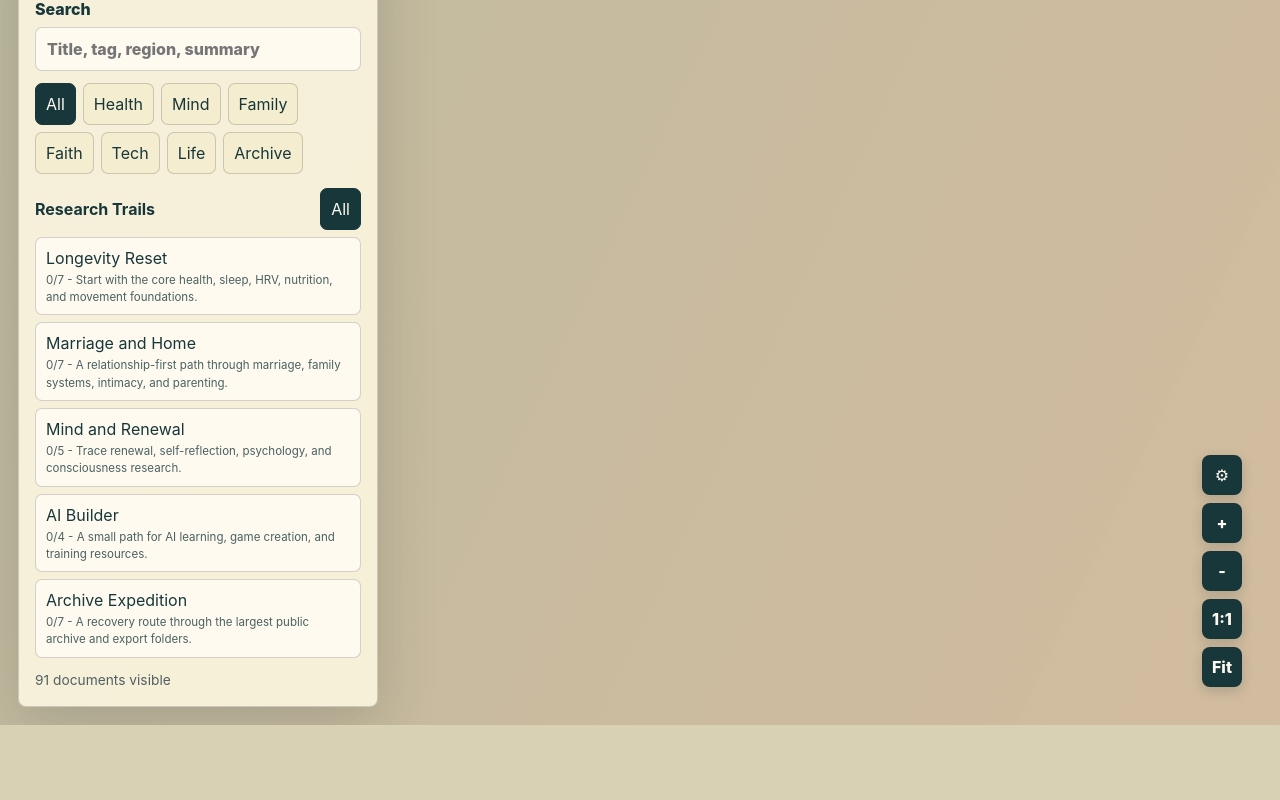
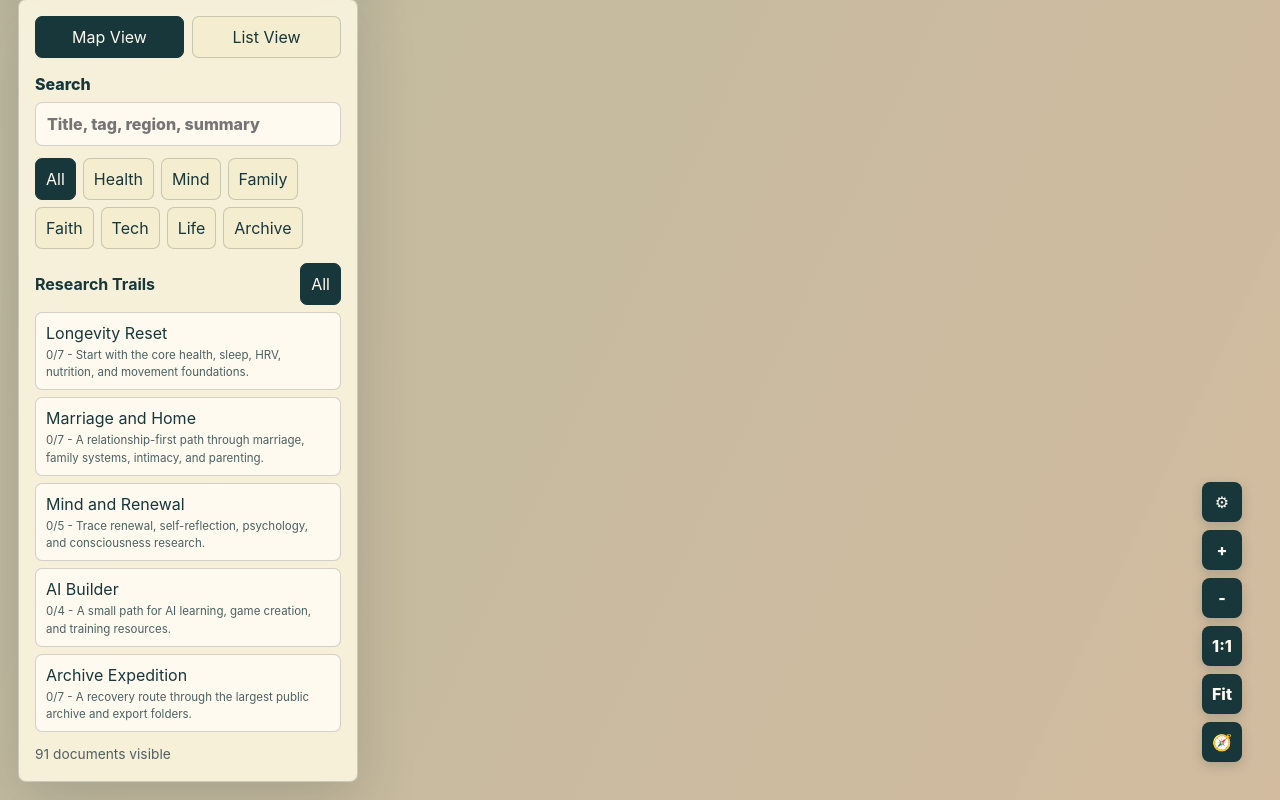
Before and after one commit to joshualparris/ResearchAtlas, a React (Vite) app: page / in a window 1280 px wide. Shown: the part 2171-2971 px from the top of the page. Before the commit the page ends 2896 px from the top, so only its background shows below. Built offline with nearby package versions, Linux system fonts and the light colour scheme.

Commit message:
feat: implement resizable panels and compass toggle

```diff
--- a/src/App.tsx
+++ b/src/App.tsx
@@ -29,6 +29,11 @@ const THEME_STORAGE_KEY = "research-atlas.theme.v1";
 const SETTINGS_STORAGE_KEY = "research-atlas.settings.v1";
 const GEMS_STORAGE_KEY = "research-atlas.gems.v1";
 const QUEST_STORAGE_KEY = "research-atlas.quest.v1";
+const SIDEBAR_WIDTH_KEY = "research-atlas.sidebar-width.v1";
+const READER_WIDTH_KEY = "research-atlas.reader-width.v1";
+const PANEL_WIDTH_KEY = "research-atlas.panel-width.v1";
+const READER_HEIGHT_KEY = "research-atlas.reader-height.v1";
+const COMPASS_STORAGE_KEY = "research-atlas.compass.v1";
 const REVIEW_DUE_DAYS = 7;
 const PLAYER_SPEED = 265;
 const INSPECT_DISTANCE = 105;
@@ -219,6 +224,46 @@ export default function App() {
   const [shrineDiscovery, setShrineDiscovery] = useState<ResearchDocument | null>(null);
   const [isTeleportMenuOpen, setIsTeleportMenuOpen] = useState(false);
   const [isMinimapOpen, setIsMinimapOpen] = useState(true);
+  const [isCompassOpen, setIsCompassOpen] = useState(() => {
+    try {
+      const saved = window.localStorage.getItem(COMPASS_STORAGE_KEY);
+      return saved === null ? true : saved === "true";
+    } catch {
+      return true;
+    }
+  });
+  const [sidebarWidth, setSidebarWidth] = useState(() => {
+    try {
+      const saved = window.localStorage.getItem(SIDEBAR_WIDTH_KEY);
+      return saved ? parseInt(saved, 10) : 340;
+    } catch {
+      return 340;
+    }
+  });
+  const [readerWidth, setReaderWidth] = useState(() => {
+    try {
+      const saved = window.localStorage.getItem(READER_WIDTH_KEY);
+      return saved ? parseInt(saved, 10) : 600;
+    } catch {
+      return 600;
+    }
+  });
+  const [panelWidth, setPanelWidth] = useState(() => {
+    try {
+      const saved = window.localStorage.getItem(PANEL_WIDTH_KEY);
+      return saved ? parseInt(saved, 10) : 460;
+    } catch {
+      return 460;
+    }
+  });
+  const [readerHeight, setReaderHeight] = useState(() => {
+    try {
+      const saved = window.localStorage.getItem(READER_HEIGHT_KEY);
+      return saved ? parseInt(saved, 10) : 500;
+    } catch {
+      return 500;
+    }
+  });
   const [trackingDocumentId, setTrackingDocumentId] = useState<string | null>(null);
   const [focusMode, setFocusMode] = useState(false);
   const [themeMode, setThemeMode] = useState<ThemeMode>(() => loadThemeMode());
@@ -564,6 +609,18 @@ export default function App() {
       if (key === "m" && !isTypingTarget(event.target)) {
         event.preventDefault();
         setIsMinimapOpen((prev) => !prev);
+        return;
+      }
+
+      if (key === "c" && !isTypingTarget(event.target)) {
+        event.preventDefault();
+        setIsCompassOpen((prev) => {
+          const next = !prev;
+          try {
+            window.localStorage.setItem(COMPASS_STORAGE_KEY, String(next));
+          } catch { /* ignore */ }
+          return next;
+        });
         return;
       }
 
@@ -971,12 +1028,36 @@ export default function App() {
     );
   });
 
+  const startResizing = useCallback((mouseDownEvent: React.MouseEvent) => {
+    const startWidth = sidebarWidth;
+    const startX = mouseDownEvent.clientX;
+
+    const onMouseMove = (mouseMoveEvent: MouseEvent) => {
+      const delta = mouseMoveEvent.clientX - startX;
+      const nextWidth = Math.min(Math.max(280, startWidth + delta), 600);
+      setSidebarWidth(nextWidth);
+      try {
+        window.localStorage.setItem(SIDEBAR_WIDTH_KEY, String(nextWidth));
+      } catch { /* ignore */ }
+    };
+
+    const onMouseUp = () => {
+      window.removeEventListener("mousemove", onMouseMove);
+      window.removeEventListener("mouseup", onMouseUp);
+      document.body.style.cursor = "";
+    };
+
+    document.body.style.cursor = "col-resize";
+    window.addEventListener("mousemove", onMouseMove);
+    window.addEventListener("mouseup", onMouseUp);
+  }, [sidebarWidth]);
+
   const isFocusActive = focusMode && selectedDocument !== null;
 
   return (
     <main className={isFocusActive ? "app-shell app-shell--focus" : "app-shell"}>
       {!isFocusActive && (
-        <div className="app-layout">
+        <div className="app-layout" style={{ gridTemplateColumns: `${sidebarWidth}px 4px 1fr` }}>
           <div className="side-column">
             <AtlasSidebar
               discoveredCount={discoveredIds.size}
@@ -1029,6 +1110,8 @@ export default function App() {
             />
           </div>
 
+          <div className="resize-handle" onMouseDown={startResizing} />
+
           <div className="content-column">
             {viewMode === "map" ? (
               <div className="map-container-relative">
@@ -1061,6 +1144,19 @@ export default function App() {
                   >
                     Fit
                   </button>
+                  <button
+                    onClick={() => {
+                      setIsCompassOpen(prev => {
+                        const next = !prev;
+                        try { window.localStorage.setItem(COMPASS_STORAGE_KEY, String(next)); } catch {}
+                        return next;
+                      });
+                    }}
+                    title="Toggle Compass (C)"
+                    className={isCompassOpen ? "is-active" : ""}
+                  >
+                    🧭
+                  </button>
                 </div>
 
                 <div className="map-overlays">
@@ -1070,18 +1166,18 @@ export default function App() {
                     onToggle={() => setIsMinimapOpen(!isMinimapOpen)}
                     onTeleport={(gate) => teleportTo(gate.destinationX, gate.destinationY, gate.name)}
                   />
+                  {isCompassOpen && (
                     <Compass
                       player={player}
                       target={nextUndiscovered ?? null}
                       isTracking={!!trackingDocumentId}
                       onTrack={(id) => setTrackingDocumentId(id)}
                     />
+                  )}
                 </div>
               </div>
             ) : (
-              <section className="list-view" aria-label="Research document list">
-                {listDocuments.length > 0 ? listDocuments : <p className="empty-state">No documents match the current search.</p>}
-              </section>
+              <div className="list-view">{listDocuments}</div>
             )}
           </div>
         </div>
@@ -1145,6 +1241,11 @@ export default function App() {
         onUpdate={updateReaderSettings}
         isOpen={isSettingsOpen}
         onClose={() => setIsSettingsOpen(false)}
+        isCompassOpen={isCompassOpen}
+        onToggleCompass={(open) => {
+          setIsCompassOpen(open);
+          try { window.localStorage.setItem(COMPASS_STORAGE_KEY, String(open)); } catch {}
+        }}
       />
 
       {selectedDocument && (
@@ -1162,6 +1263,16 @@ export default function App() {
           isFavourite={bookmarkIds.has(selectedDocument.id)}
           isRevisit={revisitIds.has(selectedDocument.id)}
           isRead={discoveredIds.has(selectedDocument.id)}
+          width={readerWidth}
+          height={readerHeight}
+          onResizeWidth={(w) => {
+            setReaderWidth(w);
+            try { window.localStorage.setItem(READER_WIDTH_KEY, String(w)); } catch {}
+          }}
+          onResizeHeight={(h) => {
+            setReaderHeight(h);
+            try { window.localStorage.setItem(READER_HEIGHT_KEY, String(h)); } catch {}
+          }}
         />
       )}
 
@@ -1179,6 +1290,11 @@ export default function App() {
           relatedDocuments={relatedDocuments}
           onInspectRelated={inspectDocument}
           onAddGem={addGem}
+          width={panelWidth}
+          onResizeWidth={(w) => {
+            setPanelWidth(w);
+            try { window.localStorage.setItem(PANEL_WIDTH_KEY, String(w)); } catch {}
+          }}
         />
       )}
 
--- a/src/components/DocumentPanel.tsx
+++ b/src/components/DocumentPanel.tsx
@@ -14,6 +14,8 @@ type DocumentPanelProps = {
   relatedDocuments?: ResearchDocument[];
   onInspectRelated?: (document: ResearchDocument) => void;
   onAddGem?: (gem: Omit<ResearchGem, "id" | "createdAt" | "nextReviewAt" | "interval" | "ease">) => void;
+  width: number;
+  onResizeWidth: (width: number) => void;
 };
 
 const NOTE_STORAGE_PREFIX = "research-atlas.document-note.v1:";
@@ -56,7 +58,9 @@ export function DocumentPanel({
   onToggleFocusMode,
   relatedDocuments = [],
   onInspectRelated,
-  onAddGem
+  onAddGem,
+  width,
+  onResizeWidth
 }: DocumentPanelProps) {
   const [note, setNote] = useState("");
   const [isReading, setIsReading] = useState(false);
@@ -64,6 +68,24 @@ export function DocumentPanel({
   const [gemType, setGemType] = useState<ResearchGem["type"]>("insight");
   const [copyFeedback, setCopyFeedback] = useState(false);
   const hasValidUrl = isValidUrl(document.url);
+
+  const startResizing = (mouseDownEvent: React.MouseEvent) => {
+    const startWidth = width;
+    const startX = mouseDownEvent.clientX;
+
+    const onMouseMove = (mouseMoveEvent: MouseEvent) => {
+      const delta = startX - mouseMoveEvent.clientX;
+      onResizeWidth(Math.min(Math.max(300, startWidth + delta), window.innerWidth - 100));
+    };
+
+    const onMouseUp = () => {
+      window.removeEventListener("mousemove", onMouseMove);
+      window.removeEventListener("mouseup", onMouseUp);
+    };
+
+    window.addEventListener("mousemove", onMouseMove);
+    window.addEventListener("mouseup", onMouseUp);
+  };
 
   const firstSentence = document.summary.split(/(?<=[.!?])\s+/)[0] || document.summary;
   const learningObjective =
@@ -131,7 +153,8 @@ export function DocumentPanel({
   const readingTime = document.readingTimeEstimate || "5-10 min";
 
   return (
-    <section className="document-panel" aria-label="Research document details">
+    <section className="document-panel" aria-label="Research document details" style={{ width }}>
+      <div className="reader-resize-handle reader-resize-handle--right-drawer" onMouseDown={startResizing} />
       <div className="document-panel__header">
         <div>
           <p className="eyebrow">{document.region}</p>
--- a/src/components/InAppReader.tsx
+++ b/src/components/InAppReader.tsx
@@ -16,6 +16,10 @@ type InAppReaderProps = {
   isFavourite: boolean;
   isRevisit: boolean;
   isRead: boolean;
+  width: number;
+  height: number;
+  onResizeWidth: (width: number) => void;
+  onResizeHeight: (height: number) => void;
 };
 
 export function InAppReader({
@@ -31,11 +35,42 @@ export function InAppReader({
   relatedDocuments,
   isFavourite,
   isRevisit,
-  isRead
+  isRead,
+  width,
+  height,
+  onResizeWidth,
+  onResizeHeight
 }: InAppReaderProps) {
   const [activeTab, setActiveTab] = useState<ReaderTab>(readerSettings.defaultReaderTab);
   const [gemContent, setGemContent] = useState("");
   const [gemType, setGemType] = useState<ResearchGem["type"]>("insight");
+
+  const startResizing = (mouseDownEvent: React.MouseEvent) => {
+    const startSize = readerSettings.documentOpenMode === "right-drawer" ? width : height;
+    const startX = mouseDownEvent.clientX;
+    const startY = mouseDownEvent.clientY;
+
+    const onMouseMove = (mouseMoveEvent: MouseEvent) => {
+      if (readerSettings.documentOpenMode === "right-drawer") {
+        const delta = startX - mouseMoveEvent.clientX;
+        onResizeWidth(Math.min(Math.max(300, startSize + delta), window.innerWidth - 100));
+      } else if (readerSettings.documentOpenMode === "bottom-drawer") {
+        const delta = startY - mouseMoveEvent.clientY;
+        onResizeHeight(Math.min(Math.max(200, startSize + delta), window.innerHeight - 100));
+      } else if (readerSettings.documentOpenMode === "top-drawer") {
+        const delta = mouseMoveEvent.clientY - startY;
+        onResizeHeight(Math.min(Math.max(200, startSize + delta), window.innerHeight - 100));
+      }
+    };
+
+    const onMouseUp = () => {
+      window.removeEventListener("mousemove", onMouseMove);
+      window.removeEventListener("mouseup", onMouseUp);
+    };
+
+    window.addEventListener("mousemove", onMouseMove);
+    window.addEventListener("mouseup", onMouseUp);
+  };
 
   useEffect(() => {
     setActiveTab(readerSettings.defaultReaderTab);
@@ -220,8 +255,21 @@ export function InAppReader({
     );
   };
 
+  const style: React.CSSProperties = {};
+  if (readerSettings.documentOpenMode === "right-drawer") {
+    style.width = width;
+  } else if (readerSettings.documentOpenMode === "bottom-drawer" || readerSettings.documentOpenMode === "top-drawer") {
+    style.height = height;
+  }
+
   return (
-    <div className={`in-app-reader reader-mode-${readerSettings.documentOpenMode} theme-${readerSettings.readerTheme} width-${readerSettings.readerWidth} font-${readerSettings.fontSize}`}>
+    <div
+      className={`in-app-reader reader-mode-${readerSettings.documentOpenMode} theme-${readerSettings.readerTheme} width-${readerSettings.readerWidth} font-${readerSettings.fontSize}`}
+      style={style}
+    >
+      {readerSettings.documentOpenMode !== "fullscreen" && readerSettings.documentOpenMode !== "external" && (
+        <div className={`reader-resize-handle reader-resize-handle--${readerSettings.documentOpenMode}`} onMouseDown={startResizing} />
+      )}
       <div className="reader-shell">
         <header className="reader-header">
           <div className="reader-header-left">
--- a/src/styles.css
+++ b/src/styles.css
@@ -96,6 +96,19 @@ button {
   min-width: 0;
 }
 
+.resize-handle {
+  width: 4px;
+  cursor: col-resize;
+  background: transparent;
+  transition: background 0.2s;
+  z-index: 10;
+}
+
+.resize-handle:hover,
+.resize-handle:active {
+  background: var(--color-primary);
+}
+
 .side-column {
   display: flex;
   flex-direction: column;
@@ -996,6 +1009,42 @@ button {
 .reader-mode-bottom-drawer { bottom: 0; left: 0; right: 0; height: 60vh; border-top: 1px solid var(--color-border); }
 .reader-mode-top-drawer { top: 0; left: 0; right: 0; height: 60vh; border-bottom: 1px solid var(--color-border); }
 .reader-mode-fullscreen { inset: 0; width: 100vw; height: 100vh; }
+
+.reader-resize-handle {
+  position: absolute;
+  background: transparent;
+  z-index: 10;
+  transition: background 0.2s;
+}
+
+.reader-resize-handle:hover,
+.reader-resize-handle:active {
+  background: var(--color-primary);
+}
+
+.reader-resize-handle--right-drawer {
+  left: 0;
+  top: 0;
+  bottom: 0;
+  width: 4px;
+  cursor: col-resize;
+}
+
+.reader-resize-handle--bottom-drawer {
+  top: 0;
+  left: 0;
+  right: 0;
+  height: 4px;
+  cursor: row-resize;
+}
+
+.reader-resize-handle--top-drawer {
+  bottom: 0;
+  left: 0;
+  right: 0;
+  height: 4px;
+  cursor: row-resize;
+}
 
 .reader-shell { height: 100%; display: flex; flex-direction: column; overflow: hidden; }
 
```
Also changed, not shown: src/components/SettingsPanel.tsx (+19 -1 lines). Lines whose indentation alone changed are shown as unchanged.
